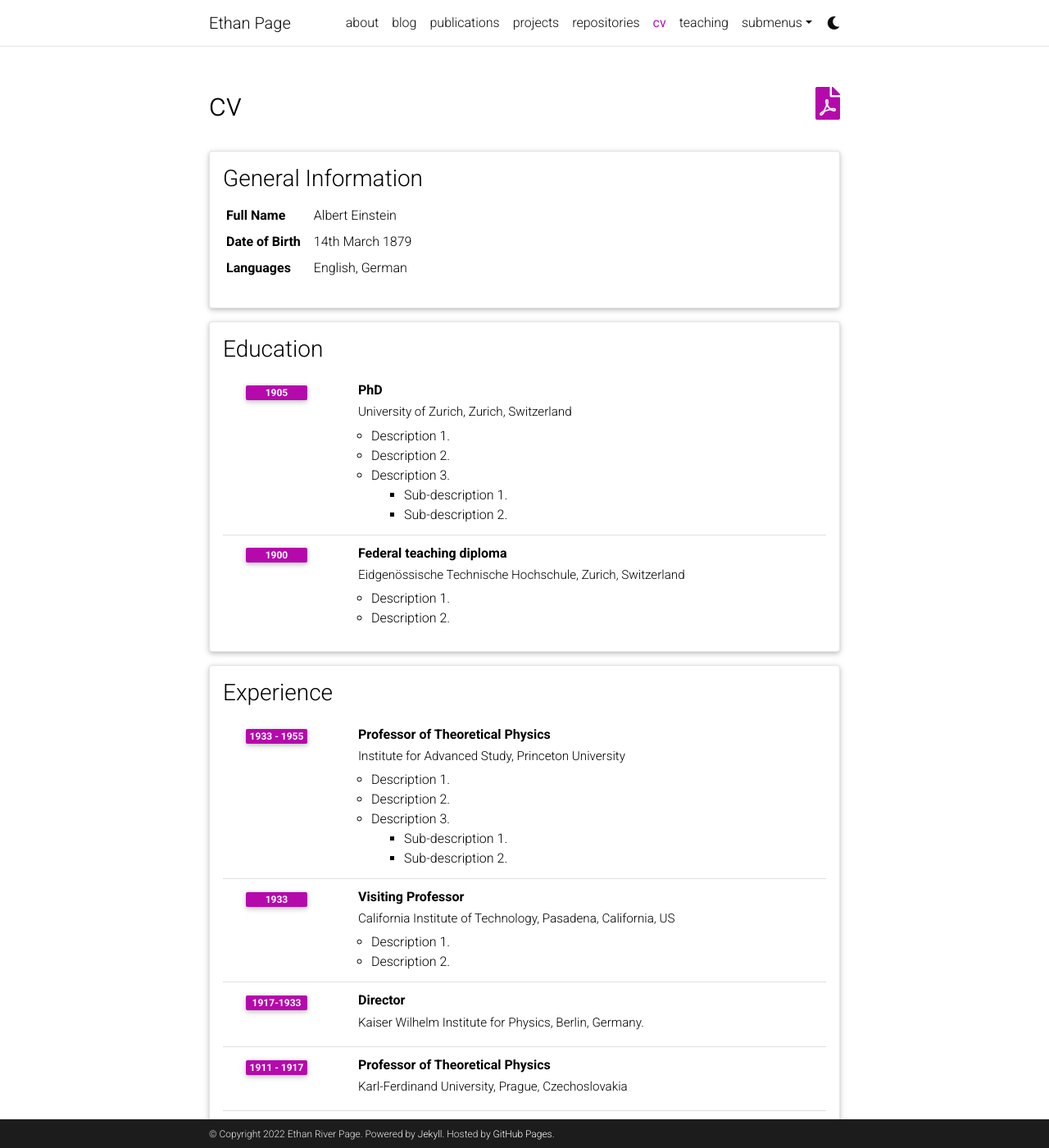
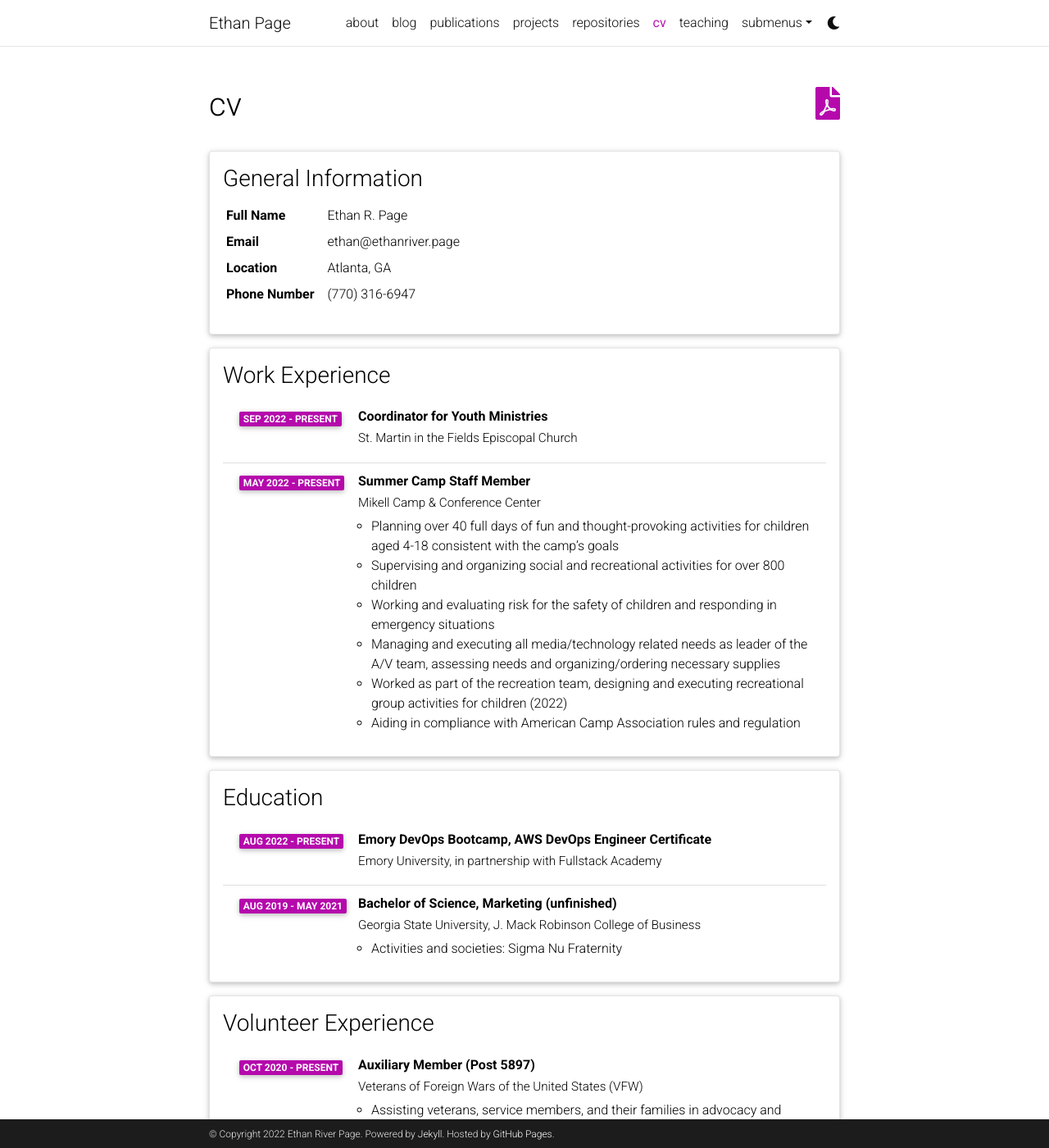
Before and after one commit to ethanriverpage/ethanriverpage.github.io, a Jekyll site: the page built from _pages/cv.md, in a window 1280 px wide and 1400 px high. Shown: the whole window at 82% size. Built offline with Jekyll 4.4.1, drawn with Linux system fonts in a browser that asks for light colours; full-size pictures stand in for the smaller copies a plugin makes; comment, search, counter and statistics services are not loaded; a style sheet for code colours, icons or effects is not loaded; some of the changed text lies outside the part shown.

```diff
--- a/_data/cv.yml
+++ b/_data/cv.yml
@@ -2,96 +2,111 @@
   type: map
   contents:
     - name: Full Name
-      value: Albert Einstein
-    - name: Date of Birth
-      value: 14th March 1879
-    - name: Languages
-      value: English, German
+      value: Ethan R. Page
+    - name: Email
+      value: ethan@ethanriver.page
+    - name: Location
+      value: Atlanta, GA
+    - name: Phone Number
+      value: (770) 316-6947
+
+- title: Work Experience
+  type: time_table
+  contents:
+    - title: Coordinator for Youth Ministries
+      institution: St. Martin in the Fields Episcopal Church
+      year: Sep 2022 - Present
+      description:
+    - title: Summer Camp Staff Member
+      institution: Mikell Camp & Conference Center
+      year: May 2022 - Present
+      description:
+        - Planning over 40 full days of fun and thought-provoking activities for children aged 4-18 consistent with the camp’s goals
+        - Supervising and organizing social and recreational activities for over 800 children
+        - Working and evaluating risk for the safety of children and responding in emergency situations
+        - Managing and executing all media/technology related needs as leader of the A/V team, assessing needs and organizing/ordering necessary supplies
+        - Worked as part of the recreation team, designing and executing recreational group activities for children (2022)
+        - Aiding in compliance with American Camp Association rules and regulation
 
 - title: Education
   type: time_table
   contents:
-    - title: PhD
-      institution: University of Zurich, Zurich, Switzerland
-      year: 1905
+    - title: Emory DevOps Bootcamp, AWS DevOps Engineer Certificate
+      institution: Emory University, in partnership with Fullstack Academy
+      year: Aug 2022 - Present
       description:
-        - Description 1.
-        - Description 2.
-        - title: Description 3.
-          contents:
-            - Sub-description 1.
-            - Sub-description 2.
-    - title: Federal teaching diploma
-      institution: Eidgenössische Technische Hochschule, Zurich, Switzerland
-      year: 1900
+    - title: Bachelor of Science, Marketing (unfinished)
+      institution: Georgia State University, J. Mack Robinson College of Business
+      year: Aug 2019 - May 2021
       description:
-        - Description 1.
-        - Description 2.
+        - "Activities and societies: Sigma Nu Fraternity"
 
-- title: Experience
+- title: Volunteer Experience
   type: time_table
   contents:
-    - title: Professor of Theoretical Physics
-      institution: Institute for Advanced Study, Princeton University
-      year: 1933 - 1955
+    - title: Auxiliary Member (Post 5897)
+      institution: Veterans of Foreign Wars of the United States (VFW)
+      year: Oct 2020 - Present
       description:
-        - Description 1.
-        - Description 2.
-        - title: Description 3.
-          contents:
-            - Sub-description 1.
-            - Sub-description 2.
-    - title: Visiting Professor
-      institution: California Institute of Technology, Pasadena, California, US
-      year: 1933
+      - Assisting veterans, service members, and their families in advocacy and fundraising
+      - Managing and administering Post 5897’s network connectivity, ensuring consistent internet access for veterans
+      - Volunteering in events for the VFW, fundraising for the organization and the community
+    - title: Volunteer
+      institution: Ossabaw Island Foundation
+      year: Feb 2018
       description:
-        - Description 1.
-        - Description 2.
+      - Documented and photographed large parts of islands using aerial drone photography
+      - Photographed important landmarks for data collection & preservation
+    - title: Survey and Photogrammetry Volunteer
+      institution: American Excavations Samothrace
+      year: Jun 2015 - Aug 2015
+      description:
+      - Assisted in archaeological studies of the Sanctuary of the Great Gods in partnership with Emory University and New York University
+      - Piloted remote drones to document and record sites on the island
+      - Digitally combined photographs using computer software for documentation use
+      - Published in National Geographic for aerial photography
 
-    - title: Director
-      institution: Kaiser Wilhelm Institute for Physics, Berlin, Germany.
-      year: 1917-1933
-
-    - title: Professor of Theoretical Physics
-      institution: Karl-Ferdinand University, Prague, Czechoslovakia
-      year: 1911 - 1917
-      description:
-
-    - title: Associate Professor of Theoretical Physics
-      institution: University of Zurich, Zurich, Switzerland
-      year: 1909 - 1911
-
-- title: Open Source Projects
+- title: Certifications
   type: time_table
   contents:
-    - title: <a href="https://github.com/alshedivat/al-folio">al-folio</a>
-      year: 2015-now
-      description: A beautiful, simple, clean, and responsive Jekyll theme for academics.
+    - year: 2022
+      items:
+        - Dismantling Racism Training
+        - Safeguarding God's Children training
+        - First Aid && CPR
+    - year: 2019
+      items:
+        - S/P2 Safety & Pollution Prevention
 
-- title: Honors and Awards
-  type: time_table
-  contents:
-    - year: 1921
-      items:
-        - Nobel Prize in Physics
-        - Matteucci Medal
-    - year: 2029
-      items:
-        - Max Planck Medal
-
-- title: Academic Interests
+- title: Skills
   type: nested_list
   contents:
-    - title: Topic 1.
+    - title: Git
       items:
-        - Description 1.
-        - Description 2.
-    - title: Topic 2.
+        - GitHub && GitLab
+        - GitHub Actions
+    - title: Linux
       items:
-        - Description 1.
-        - Description 2.
+        - Debian, Ubuntu && others
+        - Bash
+    - title: Virtualization/Containerization
+      items:
+        - <a href="https://www.docker.com/">Docker</a>
+        - <a href="https://kubernetes.io/">Kubernetes</a>
+        - <a href="https://www.proxmox.com/en/">Proxmox</a>
+    - title: Networking
+      items:
+        - DNS
+        - SSL/TLS
 
 - title: Other Interests
   type: list
   contents:
-    - <u>Hobbies:</u> Hobby 1, Hobby 2, etc.
+    - items:
+      - Homelab
+      - 3D Printing && CAD
+      - Audio engineering && production
+      - Media & content creation
+      - Electronics repair
+      - Woodworking
+      - and many more!
```
Also changed, not shown: _pages/about.md (+0 -1 lines).
